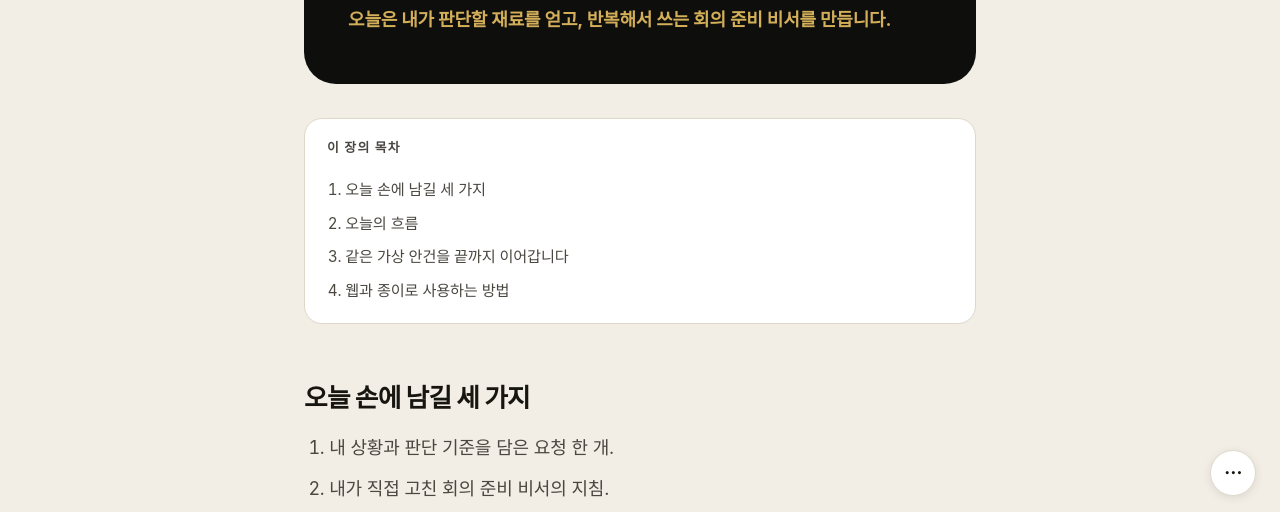
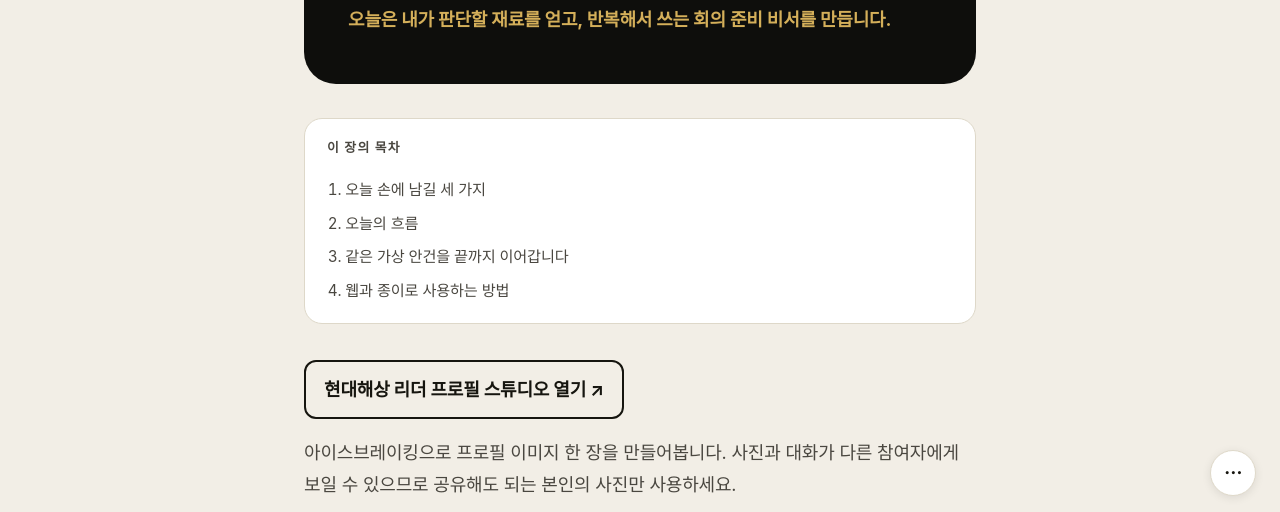
Before and after one commit to jch2100/hi-ai-leadership-web-workbook, a plain HTML site: page index.html in a window 1280 px wide. Shown: the part 280-792 px from the top of the page. Drawn offline with Linux system fonts and the light colour scheme.

Commit message:
Add leader profile studio link to workbook opening

```diff
--- a/index.html
+++ b/index.html
@@ -1003,7 +1003,7 @@ AI 참모</h1>
 
   </section>
 
-  <section class="day" id="day-0" role="tabpanel" aria-labelledby="tab-day-0"
+  <section class="day print-compact" id="day-0" role="tabpanel" aria-labelledby="tab-day-0"
            data-tab="시작" data-minutes="2">
     <article class="prose">
 <section class="hero"><p class="eyebrow">START · 10 MIN<span class="readtime">약 2분</span></p><h1 class="hero-title">다음 회의를 준비하는 나만의 AI 참모</h1>
@@ -1012,6 +1012,8 @@ AI 참모</h1>
 
 <nav class="toc"><p class="toc-label">이 장의 목차</p><ol><li class="toc-l2"><a href="#day-0-s1">오늘 손에 남길 세 가지</a></li><li class="toc-l2"><a href="#day-0-s2">오늘의 흐름</a></li><li class="toc-l2"><a href="#day-0-s3">같은 가상 안건을 끝까지 이어갑니다</a></li><li class="toc-l2"><a href="#day-0-s4">웹과 종이로 사용하는 방법</a></li></ol></nav>
 
+<p><a href="https://chatgpt.com/g/g-p-6ad5f93933208191a4ad732a1132bf0c-hyeondaehaesang-rideo-peuropil-seutyudio/project" target="_blank" rel="noopener noreferrer" style="display:inline-block;max-width:100%;box-sizing:border-box;padding:12px 18px;border:2px solid currentColor;border-radius:12px;font-weight:700;text-decoration:none;">현대해상 리더 프로필 스튜디오 열기 ↗</a></p>
+<p>아이스브레이킹으로 프로필 이미지 한 장을 만들어봅니다. 사진과 대화가 다른 참여자에게 보일 수 있으므로 공유해도 되는 본인의 사진만 사용하세요.</p>
 <h2 id="day-0-s1">오늘 손에 남길 세 가지</h2>
 <ol>
 <li>내 상황과 판단 기준을 담은 요청 한 개.</li>
```
